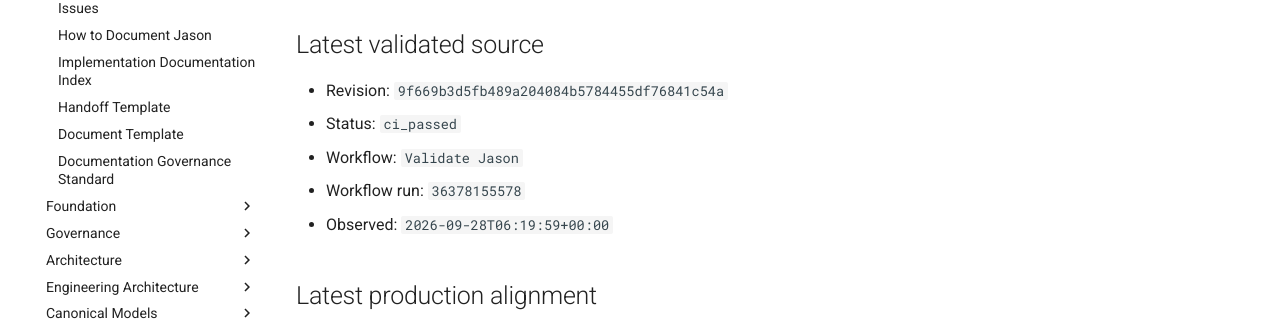
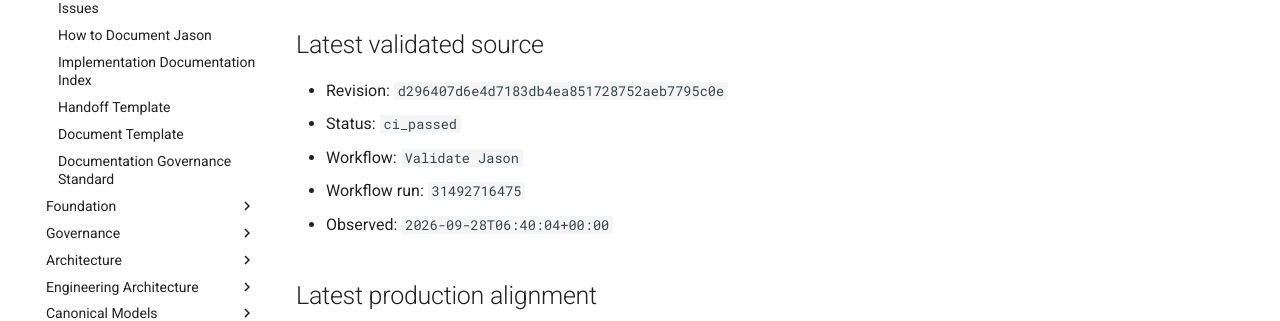
Before and after one commit to al-teamaot-com/jason, an MkDocs documentation site: the page built from docs/control/AUTOMATED-CHANGE-STATE.md, in a window 1280 px wide and 1163 px high. Shown: the part 337-658 px from the top of the window. Built offline with MkDocs 1.6.1 and Material for MkDocs 9.7.7, drawn with Linux system fonts in a browser that asks for light colours; comment, search, counter and statistics services are not loaded.

Commit message:
Reconcile automated documentation state for d296407d6e4d

```diff
--- a/docs/control/AUTOMATED-CHANGE-STATE.md
+++ b/docs/control/AUTOMATED-CHANGE-STATE.md
@@ -8,11 +8,11 @@
 
 ## Latest validated source
 
-- Revision: `9f669b3d5fb489a204084b5784455df76841c54a`
+- Revision: `d296407d6e4d7183db4ea851728752aeb7795c0e`
 - Status: `ci_passed`
 - Workflow: `Validate Jason`
-- Workflow run: `36378155578`
-- Observed: `2026-09-28T06:19:59+00:00`
+- Workflow run: `31492716475`
+- Observed: `2026-09-28T06:40:04+00:00`
 
 ## Latest production alignment
 
```
Also changed, not shown: docs/control/AUTOMATED-CHANGE-STATE.json (+4 -4 lines).
